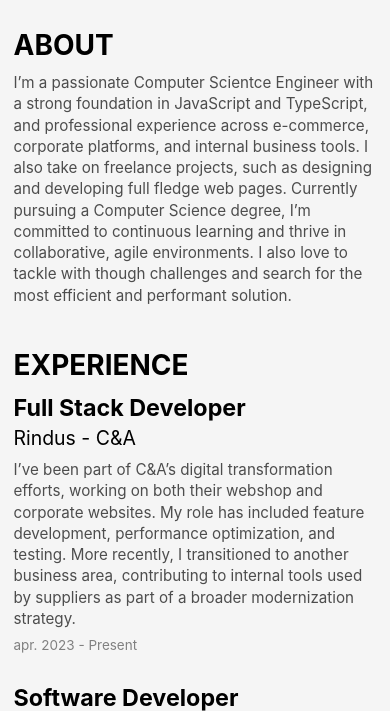
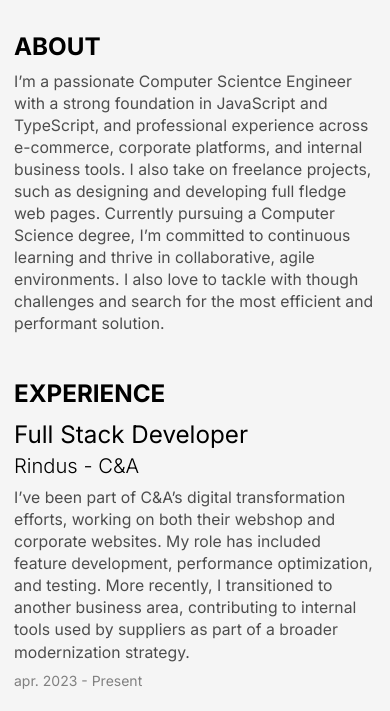
Before and after one commit to jramber/mysite, a plain HTML site: page index.html in a window 390 px wide. Shown: the part 75-786 px from the top of the page. Drawn offline with Linux system fonts and the light colour scheme.

Commit message:
change font

```diff
--- a/index.html
+++ b/index.html
@@ -5,6 +5,11 @@
         <meta name="viewport" content="width=device-width, initial-scale=1">
         <title>Juan David's page</title>
         <link href="style.css" rel="stylesheet">
+
+        <link rel="preconnect" href="https://fonts.googleapis.com">
+        <link rel="preconnect" href="https://fonts.gstatic.com" crossorigin>
+        <link href="https://fonts.googleapis.com/css2?family=Inter:ital,opsz,wght@0,14..32,100..900;1,14..32,100..900&display=swap" rel="stylesheet">
+
     </head>
     <body>
         <nav>
--- a/style.css
+++ b/style.css
@@ -2,9 +2,9 @@
     --ff: 'Inter', sans-serif;
 
     --h1: bold 2.488rem/1.4em var(--ff);
-    --h2: bold 2.074rem/1.4em var(--ff);
-    --h3: bold 1.728rem/1.4em var(--ff);
-    --h4: normal 1.440rem/1.4em var(--ff);
+    --h2: bold 1.728rem/1.4em var(--ff);
+    --h3: normal 1.728rem/1.4em var(--ff);
+    --h4: 300 1.440rem/1.4em var(--ff);
 
     --p: 1.125rem/1.4em var(--ff);
     --p2: 1rem/1.4em var(--ff);
@@ -26,9 +26,8 @@ html {
     font-size: 16px;
 
     @media (max-width: 768px) {
-        font-size: 13.5px;
+        font-size: 14px;
     }
-
 }
 
 body {
```
